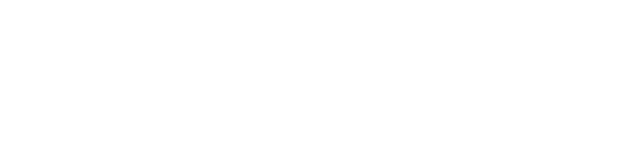
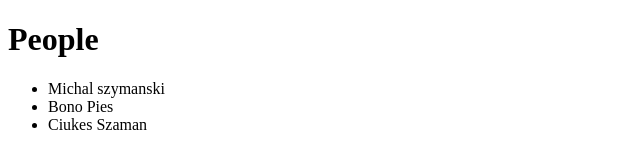
Before and after one commit to szaman76/l2js, a plain HTML site: page understand_javascript/examining_frameworks_libraries/index.html in a window 1280 px wide. Shown: the whole page, without its empty margins (0-640 px from the left). Drawn offline with Linux system fonts and the light colour scheme.

Commit message:
template now

```diff
--- a/understand_javascript/examining_frameworks_libraries/index.html
+++ b/understand_javascript/examining_frameworks_libraries/index.html
@@ -7,11 +7,22 @@
     <meta charset="utf-8" />
     <meta http-equiv="Content-type" content="text/html; charset=utf-8" />
     <meta name="viewport" content="width=device-width, initial-scale=1" />
-    <script src="jquery-3.2.1.js"></script>
-    <script src="jquery_0.js"></script>
+
 </head>
 
 <body>
+    <div id="main" class="container">
+        <h1>People</h1>
+        <ul class="people">
+            <li>Michal szymanski</li>
+            <li>Bono Pies</li>
+            <li>Ciukes Szaman</li>
+        </ul>
+    </div>
+
+    <script src="jquery-3.2.1.js"></script>
+    <script src="jquery_0.js"></script>
+
 
 </body>
 </html>
--- a/understand_javascript/examining_frameworks_libraries/jquery_0.js
+++ b/understand_javascript/examining_frameworks_libraries/jquery_0.js
@@ -1 +1,3 @@
 //
+
+var q = $("");
```
